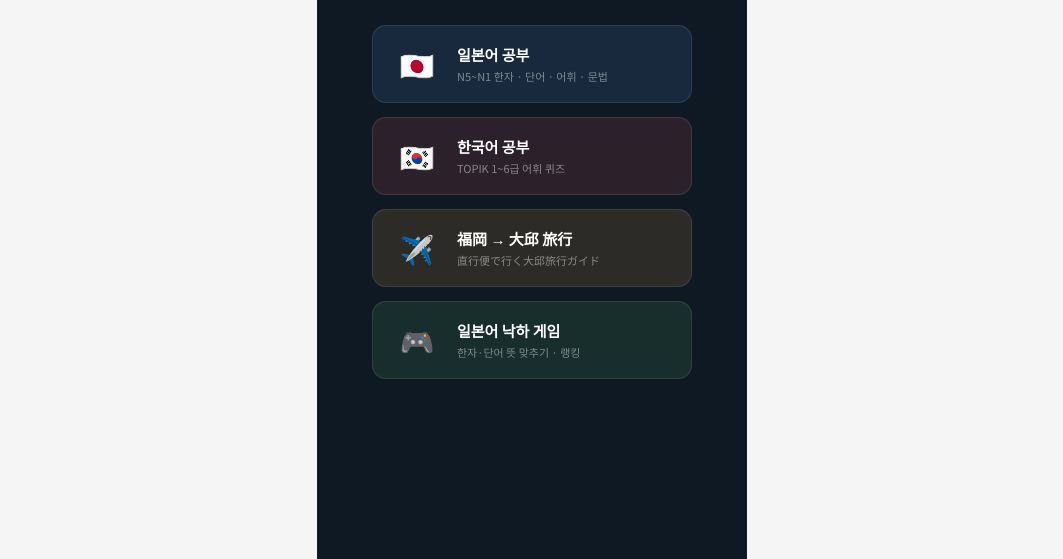
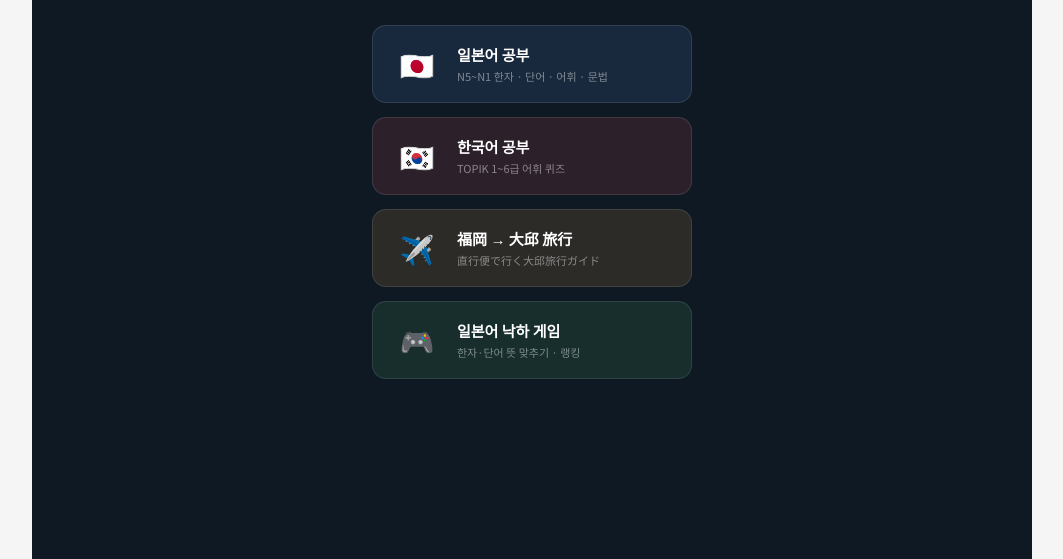
Before and after one commit to junho-kim79/fukudaegu.com, a plain HTML site: page index.html in a window 1280 px wide. Shown: the part 241-800 px from the top of the page, without its empty margins (108-1171 px from the left). Drawn offline with Linux system fonts and the light colour scheme.

Commit message:
Update index.html

```diff
--- a/index.html
+++ b/index.html
@@ -14,7 +14,7 @@
 <style>
 * { box-sizing: border-box; margin: 0; padding: 0; }
 body { font-family: 'Noto Sans JP', sans-serif; background: #f5f5f5; }
-.screen { display: none; width: 100%; min-height: 100vh; flex-direction: column; max-width: 430px; margin: 0 auto; background: white; }
+.screen { display: none; width: 100%; min-height: 100vh; flex-direction: column; max-width: 1000px; margin: 0 auto; background: white; }
 .screen.active { display: flex; }
 
 #home { background: #0f1923; min-height: 100vh; align-items: center; justify-content: center; gap: 28px; padding: 36px 24px; }
```
